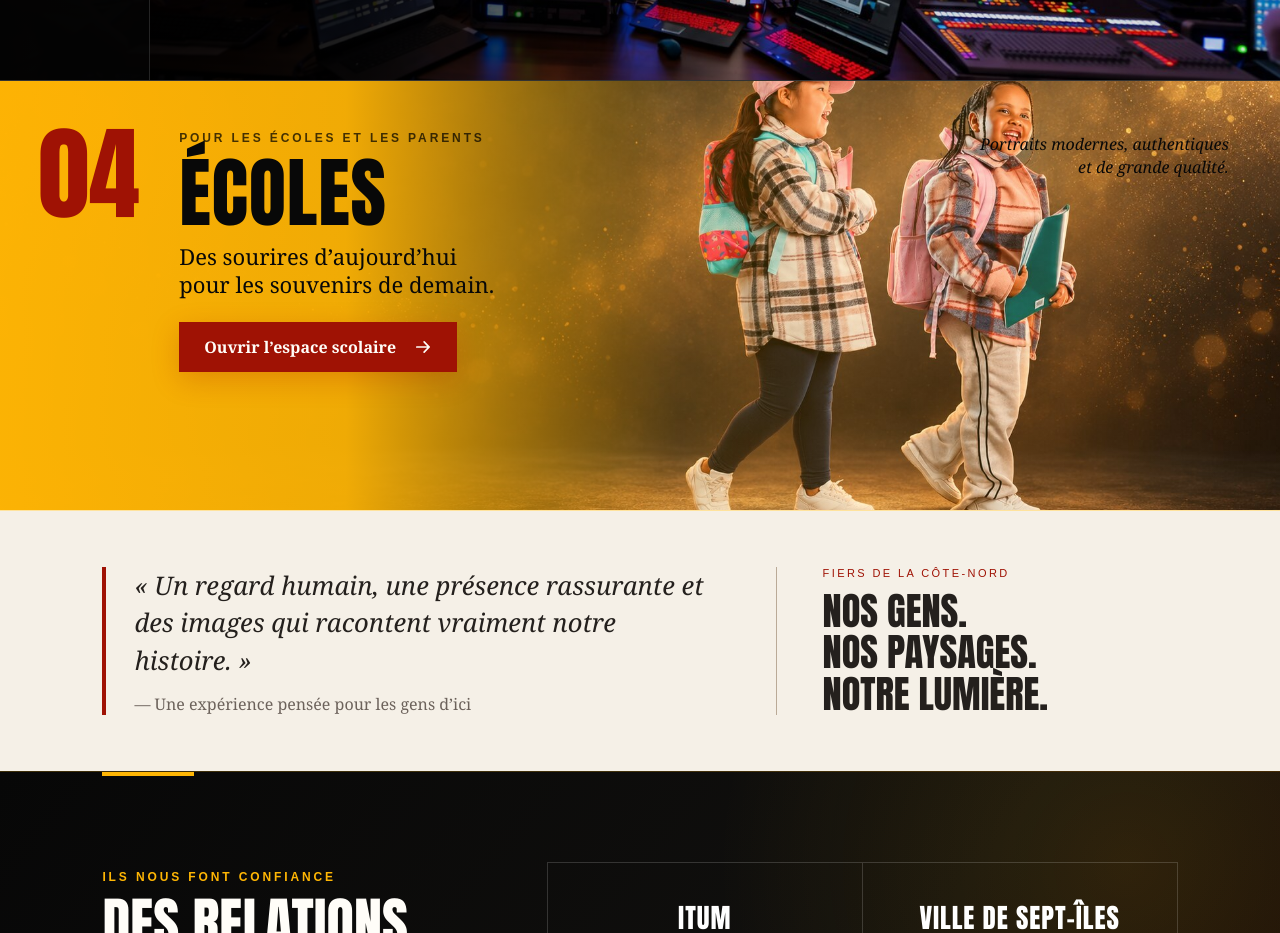
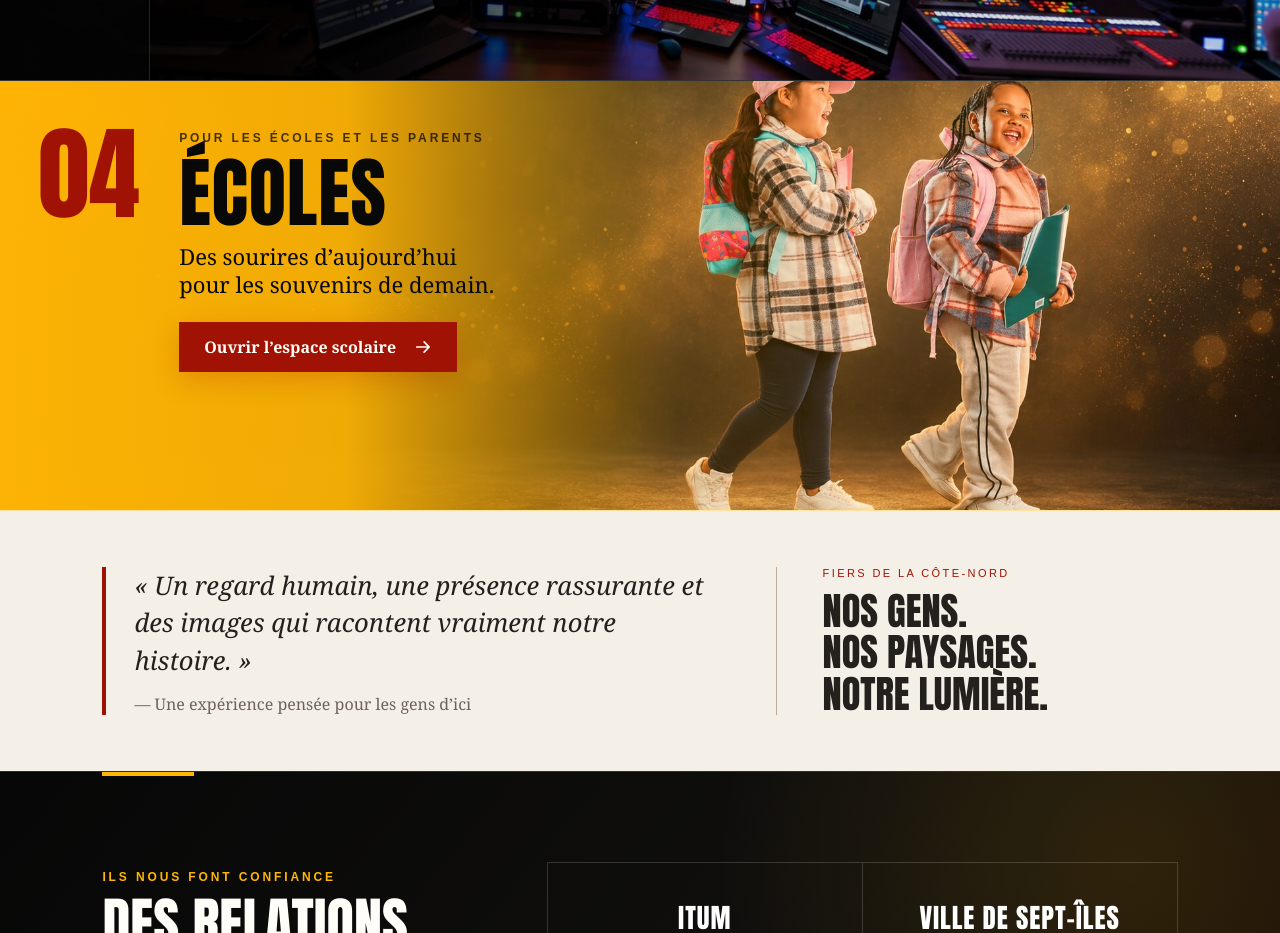
Before and after one commit to behnjproductions/behn-j-productions-site, a React (Vite) app: page / in a window 1280 px wide. Shown: the part 2140-3073 px from the top of the page. Built offline with nearby package versions, Linux system fonts and the light colour scheme; a web font is replaced by a local one.

Commit message:
Remove extra school portrait note

```diff
--- a/src/App.jsx
+++ b/src/App.jsx
@@ -129,7 +129,6 @@ export function App() {
         <section id="ecoles" className="school-feature">
           <img src="/assets/school-premium.jpg" alt="Portraits scolaires naturels et joyeux" /><div className="school-feature__wash" /><div className="school-feature__number">04</div>
           <div className="school-feature__content"><p className="eyebrow eyebrow--dark">Pour les écoles et les parents</p><h2>Écoles</h2><p>Des sourires d’aujourd’hui<br />pour les souvenirs de demain.</p><CTAButton href={BRAND.schoolPortal}>Ouvrir l’espace scolaire</CTAButton></div>
-          <p className="school-feature__note">Portraits modernes, authentiques<br />et de grande qualité.</p>
         </section>
 
         <section className="trust"><blockquote><p>« Un regard humain, une présence rassurante et des images qui racontent vraiment notre histoire. »</p><footer>— Une expérience pensée pour les gens d’ici</footer></blockquote><div className="local-pride"><span>Fiers de la Côte-Nord</span><strong>Nos gens.<br />Nos paysages.<br />Notre lumière.</strong></div></section>
```
